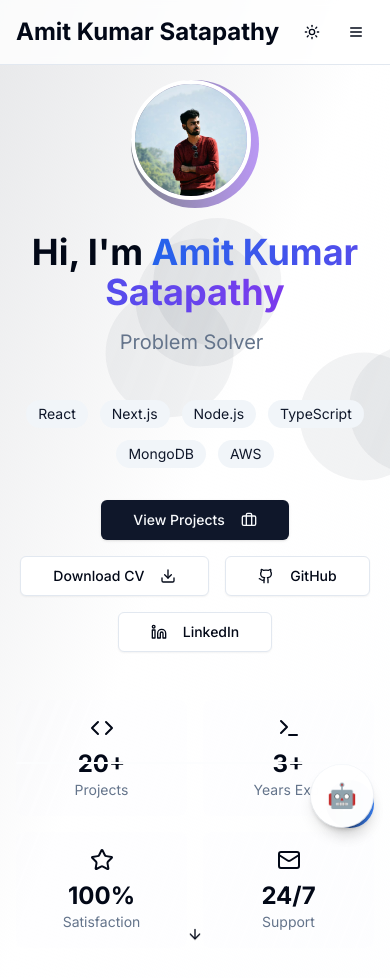
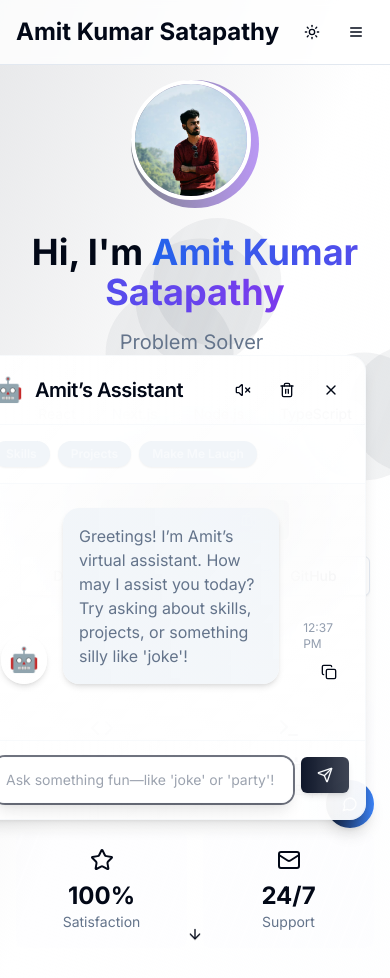
Before and after one commit to Amitkumarsatapathy645/Amit-portfolio, a Next.js app: page / in a window 390 px wide. Both pictures are taken after a click on the button 350 px from the left and 804 px from the top of the page. Shown: the top 978 px of the page. Built offline with nearby package versions, Linux system fonts and the light colour scheme.

Commit message:
changed for mobile view

```diff
--- a/src/components/chatbot/ChatBot.tsx
+++ b/src/components/chatbot/ChatBot.tsx
@@ -2,7 +2,7 @@
 import { useState, useRef, useEffect } from 'react';
 import { motion } from 'framer-motion';
 import { Button } from '@/components/ui/button';
-import { Send, X, Copy, Volume2, VolumeX, Trash2, ChevronUp, ChevronDown } from 'lucide-react';
+import { Send, X, Copy, Volume2, VolumeX, Trash2 } from 'lucide-react';
 import { Badge } from '@/components/ui/badge';
 
 interface ChatBotProps {
@@ -18,7 +18,7 @@ interface Message {
 export default function ChatBot({ onClose }: ChatBotProps) {
   const [messages, setMessages] = useState<Message[]>([
     {
-      text: "Greetings! I'm Amit's virtual assistant. How may I assist you today? Try asking about skills, projects, or something silly like 'joke'!",
+      text: "Greetings! I’m Amit’s virtual assistant. How may I assist you today? Try asking about skills, projects, or something silly like 'joke'!",
       isUser: false,
       timestamp: new Date().toLocaleTimeString([], { hour: '2-digit', minute: '2-digit' }),
     },
@@ -29,39 +29,16 @@ export default function ChatBot({ onClose }: ChatBotProps) {
   const [isSoundOn, setIsSoundOn] = useState(false);
   const [isPartyMode, setIsPartyMode] = useState(false);
   const [lastQuery, setLastQuery] = useState<string | null>(null);
-  const [showSuggestions, setShowSuggestions] = useState(true);
   const messagesEndRef = useRef<HTMLDivElement>(null);
   const inputRef = useRef<HTMLInputElement>(null);
-  const chatContainerRef = useRef<HTMLDivElement>(null);
 
   // Auto-scroll and focus
   useEffect(() => {
     if (messagesEndRef.current && !isMinimized) {
       messagesEndRef.current.scrollIntoView({ behavior: 'smooth' });
     }
-    if (!isMinimized) {
     inputRef.current?.focus();
-    }
   }, [messages, isMinimized]);
-
-  // Handle window resize and adjust for mobile
-  useEffect(() => {
-    const handleResize = () => {
-      // Auto-minimize on very small screens when first loaded
-      if (window.innerWidth < 480 && chatContainerRef.current) {
-        // Don't auto-minimize if user has already interacted
-        if (messages.length <= 1) {
-          setIsMinimized(true);
-        }
-      }
-    };
-
-    // Initial check
-    handleResize();
-
-    window.addEventListener('resize', handleResize);
-    return () => window.removeEventListener('resize', handleResize);
-  }, [messages.length]);
 
   const handleSend = () => {
     if (!input.trim()) return;
@@ -76,32 +53,32 @@ export default function ChatBot({ onClose }: ChatBotProps) {
     setInput('');
 
     const botResponses: { [key: string]: string | ((last: string | null) => string) } = {
-      hi: "Hey there! What's up? Skills, projects, or a laugh?",
-      hello: "Hi! Ready to explore Amit's world—or just here to goof off? 😄",
-      skills: "Amit's a wizard with React, Next.js, Node.js, and more! Check the <a href='/about' class='text-primary hover:underline'>About page</a>.",
+      hi: "Hey there! What’s up? Skills, projects, or a laugh?",
+      hello: "Hi! Ready to explore Amit’s world—or just here to goof off? 😄",
+      skills: "Amit’s a wizard with React, Next.js, Node.js, and more! Check the <a href='/about' class='text-primary hover:underline'>About page</a>.",
       projects:
         "Amit built Snapgram and Job Portal—pretty cool, huh? See more on the <a href='/projects' class='text-primary hover:underline'>Projects page</a>.",
       experience:
-        "3+ years at iServeu, DRDO, and beyond. Amit's story's on the <a href='/experience' class='text-primary hover:underline'>Experience page</a>.",
+        "3+ years at iServeu, DRDO, and beyond. Amit’s story’s on the <a href='/experience' class='text-primary hover:underline'>Experience page</a>.",
       contact: (last) =>
         last?.includes('how')
-          ? "Email Amit at <a href='mailto:amitkumarsatapathy645@gmail.com' class='text-primary hover:underline'>amitkumarsatapathy645@gmail.com</a>. Don't spam him with memes—unless they're good! 😜"
+          ? "Email Amit at <a href='mailto:amitkumarsatapathy645@gmail.com' class='text-primary hover:underline'>amitkumarsatapathy645@gmail.com</a>. Don’t spam him with memes—unless they’re good! 😜"
           : "Reach Amit via the <a href='/contact' class='text-primary hover:underline'>Contact page</a> or amitkumarsatapathy645@gmail.com.",
       resume:
-        "Grab Amit's resume <a href='/resume.pdf' class='text-primary hover:underline' target='_blank'>here</a>. It's less boring than most!",
+        "Grab Amit’s resume <a href='/resume.pdf' class='text-primary hover:underline' target='_blank'>here</a>. It’s less boring than most!",
       newsletter:
-        "Join Amit's LinkedIn newsletter <a href='https://www.linkedin.com/newsletters/your-newsletter-slug/' class='text-primary hover:underline' target='_blank'>here</a>. No spam, just fun insights!",
-      bye: "Catch you later! Don't trip over a keyboard on your way out! 👋",
+        "Join Amit’s LinkedIn newsletter <a href='https://www.linkedin.com/newsletters/your-newsletter-slug/' class='text-primary hover:underline' target='_blank'>here</a>. No spam, just fun insights!",
+      bye: "Catch you later! Don’t trip over a keyboard on your way out! 👋",
       goodbye: "Farewell, human! May your code always compile. 😎",
-      coffee: "I'd brew you a cup, but I'm digital. How about some code fuel instead? ☕",
-      joke: "Why don't skeletons fight each other? Because they don't have the guts! 😂",
+      coffee: "I’d brew you a cup, but I’m digital. How about some code fuel instead? ☕",
+      joke: "Why don’t skeletons fight each other? Because they don’t have the guts! 😂",
       bored: "Bored, huh? Type 'party' and see what happens... 😉",
-      party: "🎉 Party time! Enjoy the chaos—I'll clean up the confetti later! 🎊",
+      party: "🎉 Party time! Enjoy the chaos—I’ll clean up the confetti later! 🎊",
     };
 
     const lowerInput = input.toLowerCase().trim();
     let response =
-      "Hmm, I'm stumped! Try skills, projects, or something fun like 'joke' or 'coffee'.";
+      "Hmm, I’m stumped! Try skills, projects, or something fun like 'joke' or 'coffee'.";
 
     for (const [keyword, reply] of Object.entries(botResponses)) {
       if (new RegExp(`\\b${keyword}\\b`).test(lowerInput)) {
@@ -113,14 +90,13 @@ export default function ChatBot({ onClose }: ChatBotProps) {
 
     if (/help|what can you do/i.test(lowerInput)) {
       response =
-        "I can spill the beans on Amit's skills, projects, or crack a joke! What's your vibe?";
+        "I can spill the beans on Amit’s skills, projects, or crack a joke! What’s your vibe?";
     }
 
     setIsTyping(true);
     const typeMessage = (text: string) => {
       let currentText = '';
-      // Faster typing on mobile for better UX
-      const typingSpeed = window.innerWidth < 640 ? 15 : 20;
+      const typingSpeed = 20;
       const botMessage: Message = {
         text: '',
         isUser: false,
@@ -152,13 +128,13 @@ export default function ChatBot({ onClose }: ChatBotProps) {
 
   const handleCopy = (text: string) => {
     navigator.clipboard.writeText(text.replace(/<[^>]+>/g, ''));
-    alert('Copied! Dont paste it somewhere silly!');
+    alert('Copied! Don’t paste it somewhere silly!');
   };
 
   const handleClearChat = () => {
     setMessages([
       {
-        text: "Chat wiped clean! Lets start fresh—maybe with a joke? 😜",
+        text: "Chat wiped clean! Let’s start fresh—maybe with a joke? 😜",
         isUser: false,
         timestamp: new Date().toLocaleTimeString([], { hour: '2-digit', minute: '2-digit' }),
       },
@@ -167,25 +143,11 @@ export default function ChatBot({ onClose }: ChatBotProps) {
     setIsPartyMode(false);
   };
 
-  // Calculate width based on screen size
-  const chatWidth = typeof window !== 'undefined'
-    ? window.innerWidth < 640
-      ? 'w-[95%] max-w-[95%]'
-      : window.innerWidth < 768
-        ? 'w-[90%] max-w-md'
-        : 'w-full max-w-md'
-    : 'w-full max-w-md';
-
   return (
     <motion.div
-      ref={chatContainerRef}
-      className={`fixed ${isMinimized ? 'bottom-4 right-4' : 'bottom-0 right-0 sm:bottom-6 sm:right-6'}
-        ${isMinimized ? 'h-16 w-16' : chatWidth}
-        bg-gradient-to-br from-card/95 to-card/85 backdrop-blur-3xl
-        border border-accent/50 rounded-2xl sm:rounded-2xl ${isMinimized ? 'rounded-full' : 'rounded-t-2xl sm:rounded-2xl'}
-        shadow-lg z-50 flex flex-col transition-all duration-500
-        ${isMinimized ? '' : 'max-h-[85vh] sm:max-h-[75vh] md:max-h-[80vh]'}
-        ${isPartyMode ? 'animate-party-bg' : ''}`}
+      className={`fixed bottom-6 right-6 w-full max-w-md bg-gradient-to-br from-card/95 to-card/85 backdrop-blur-3xl border border-accent/50 rounded-2xl shadow-lg z-50 flex flex-col transition-all duration-500 ${
+        isMinimized ? 'h-16 w-16' : 'max-h-[85vh]'
+      } ${isPartyMode ? 'animate-party-bg' : ''}`}
       initial={{ opacity: 0, scale: 0.95 }}
       animate={{ opacity: 1, scale: 1 }}
       exit={{ opacity: 0, scale: 0.95 }}
@@ -208,17 +170,18 @@ export default function ChatBot({ onClose }: ChatBotProps) {
         </Button>
       ) : (
         <>
-          {/* Header - optimized for mobile */}
-          <div className="flex justify-between items-center p-3 sm:p-4 border-b border-accent/50 bg-gradient-to-r from-card/70 to-card/50 rounded-t-2xl">
-            <div className="flex items-center gap-2 sm:gap-3">
+          {/* Header */}
+          <div className="flex justify-between items-center p-4 border-b border-accent/50 bg-gradient-to-r from-card/70 to-card/50 rounded-t-2xl">
+            <div className="flex items-center gap-3">
               <motion.div
                 initial={{ scale: 0, rotate: -180 }}
                 animate={{ scale: 1, rotate: 0 }}
                 transition={{ type: 'spring', stiffness: 260, damping: 20 }}
-                className="text-primary text-xl sm:text-2xl"
+                className="text-primary text-2xl"
                 whileHover={
                   lastQuery === 'joke' || isPartyMode ? { rotate: [0, 10, -10, 0] } : undefined
                 }
+                // Use tween for party mode animation with keyframes
                 {...(isPartyMode
                   ? {
                       animate: { rotate: [0, 15, -15, 0], scale: 1.2 },
@@ -228,14 +191,14 @@ export default function ChatBot({ onClose }: ChatBotProps) {
               >
                 🤖
               </motion.div>
-              <h3 className="text-lg sm:text-xl font-semibold text-foreground tracking-tight">Amit&apos;s Assistant</h3>
+              <h3 className="text-xl font-semibold text-foreground tracking-tight">Amit’s Assistant</h3>
             </div>
-            <div className="flex gap-1 sm:gap-2">
+            <div className="flex gap-2">
               <Button
                 variant="ghost"
                 size="icon"
                 onClick={() => setIsSoundOn(!isSoundOn)}
-                className="h-8 w-8 sm:h-9 sm:w-9 hover:bg-accent/40 hover:shadow-md transition-all"
+                className="hover:bg-accent/40 hover:shadow-md transition-all"
                 aria-label={isSoundOn ? 'Mute sound' : 'Enable sound'}
               >
                 {isSoundOn ? <Volume2 className="h-4 w-4" /> : <VolumeX className="h-4 w-4" />}
@@ -244,7 +207,7 @@ export default function ChatBot({ onClose }: ChatBotProps) {
                 variant="ghost"
                 size="icon"
                 onClick={handleClearChat}
-                className="h-8 w-8 sm:h-9 sm:w-9 hover:bg-accent/40 hover:shadow-md transition-all"
+                className="hover:bg-accent/40 hover:shadow-md transition-all"
                 aria-label="Clear chat"
               >
                 <Trash2 className="h-4 w-4" />
@@ -252,17 +215,8 @@ export default function ChatBot({ onClose }: ChatBotProps) {
               <Button
                 variant="ghost"
                 size="icon"
-                onClick={() => setIsMinimized(true)}
-                className="h-8 w-8 sm:h-9 sm:w-9 hover:bg-accent/40 hover:shadow-md transition-all hidden sm:flex"
-                aria-label="Minimize chatbot"
-              >
-                <ChevronDown className="h-4 w-4" />
-              </Button>
-              <Button
-                variant="ghost"
-                size="icon"
                 onClick={onClose}
-                className="h-8 w-8 sm:h-9 sm:w-9 hover:bg-accent/40 hover:shadow-md transition-all"
+                className="hover:bg-accent/40 hover:shadow-md transition-all"
                 aria-label="Close chatbot"
               >
                 <X className="h-5 w-5" />
@@ -270,28 +224,14 @@ export default function ChatBot({ onClose }: ChatBotProps) {
             </div>
           </div>
 
-          {/* Suggestions with toggle for mobile */}
-          <div className="border-b border-accent/50 bg-card/60">
-            <div className="flex justify-between items-center px-4 py-2 sm:hidden">
-              <span className="text-xs text-muted-foreground">Quick suggestions</span>
-              <Button
-                variant="ghost"
-                size="icon"
-                onClick={() => setShowSuggestions(!showSuggestions)}
-                className="h-6 w-6 p-1"
-              >
-                {showSuggestions ? <ChevronUp className="h-4 w-4" /> : <ChevronDown className="h-4 w-4" />}
-              </Button>
-            </div>
-
-            {/* Suggestion chips */}
-            <div className={`flex flex-wrap gap-2 px-4 pb-3 ${showSuggestions ? '' : 'hidden sm:flex'} sm:py-4`}>
-              {['Skills', 'Projects', 'Experience', 'Make Me Laugh'].map((suggestion) => (
+          {/* Suggestions */}
+          <div className="flex flex-wrap gap-2  p-4 border-b border-accent/50 bg-card/60">
+            {['Skills', 'Projects', 'Make Me Laugh'].map((suggestion) => (
               <Badge
                 key={suggestion}
-                  className={`cursor-pointer bg-slate-100 hover:bg-primary/25 transition-all
-                  duration-300 shadow-sm hover:shadow-md rounded-full px-2 py-1 text-xs sm:px-3 sm:py-1 sm:text-sm
-                  ${suggestion === 'Make Me Laugh' ? 'animate-wiggle' : ''}`}
+                className={`cursor-pointer bg-slate-100 hover:bg-primary/25 transition-all duration-300 shadow-sm hover:shadow-md rounded-full px-3 py-1 ${
+                  suggestion === 'Make Me Laugh' ? 'animate-wiggle' : ''
+                }`}
                 onClick={() => {
                   setInput(suggestion === 'Make Me Laugh' ? 'joke' : suggestion);
                   handleSend();
@@ -301,9 +241,8 @@ export default function ChatBot({ onClose }: ChatBotProps) {
               </Badge>
             ))}
           </div>
-          </div>
 
-          {/* Messages - optimized for better mobile display */}
+          {/* Messages */}
           <div
             className="flex-1 overflow-y-auto p-6 space-y-8 bg-gradient-to-b from-transparent to-card/40 custom-scrollbar"
             aria-live="polite"
```
Lines whose indentation alone changed are shown as unchanged.
